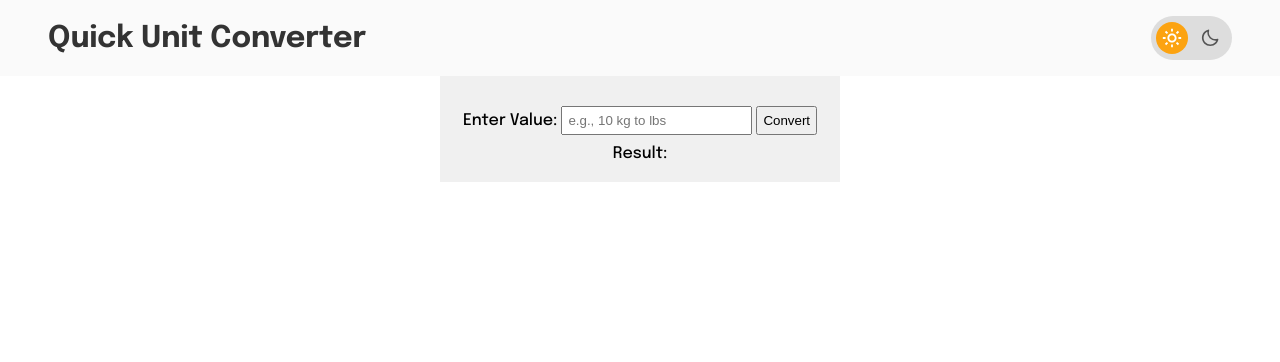
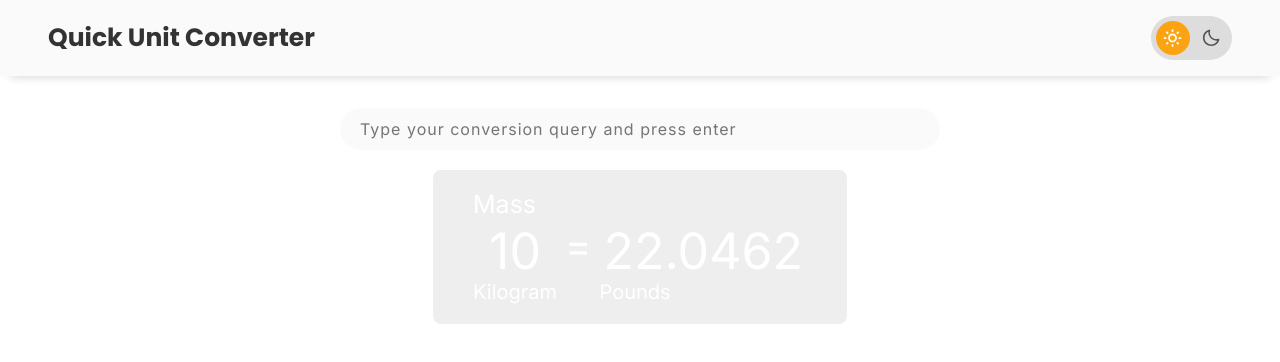
Before and after one commit to TechFullStackERS/quick-unit-converter, a plain HTML site: page src/index.html in a window 1280 px wide. Drawn offline with Linux system fonts and the light colour scheme.

Commit message:
styling WIP

```diff
--- a/src/css/styles.css
+++ b/src/css/styles.css
@@ -1,32 +1,41 @@
-/* @import './normalize.css'; */
-@import url("https://fonts.googleapis.com/css2?family=Epilogue:wght@100;500;700&display=swap");
+@import "./normalize.css";
+@import url("https://fonts.googleapis.com/css2?family=Poppins:wght@100;500;700&display=swap");
+@import url("https://fonts.googleapis.com/css2?family=Inter:wght@100;400&display=swap");
 
 :root[data-theme="light"] {
-	--body-bg: #fff;
-	--switch-circle-bg: 0.5rem;
 	--nav-bg: #fafafa;
 	--nav-text: #333;
-	--mode-sw-bg: #ddd;
-	--mode-sw-bef-bg: #fca311;
-	--light-fill: #fff;
-	--dark-fill: #555;
+	--mode-switcher-bg: #ddd;
+	--mode-switcher-circle-position: 0.5rem;
+	--mode-switcher-circle-bg: #fca311;
+	--mode-switcher-icon-fill-light: #fff;
+	--mode-switcher-icon-fill-dark: #555;
+
+	--body-bg: #fff;
+	--card-bg: #eee;
+	--card-text: #fff;
+	--input-bg: #fafafa;
+	--input-text: #333;
 }
 
 :root[data-theme="dark"] {
-	--body-bg: #292929;
-	--switch-circle-bg: 4.3rem;
 	--nav-bg: #202124;
 	--nav-text: #eee;
-	--mode-sw-bg: #333;
-	--mode-sw-bef-bg: #222;
-	--light-fill: #999;
-	--dark-fill: #fff;
+	--mode-switcher-bg: #333;
+	--mode-switcher-circle-position: 4.3rem;
+	--mode-switcher-circle-bg: #222;
+	--mode-switcher-icon-fill-light: #999;
+	--mode-switcher-icon-fill-dark: #fff;
+
+	--body-bg: #292929;
+	--card-bg: #222;
+	--card-text: #eee;
+	--input-bg: #333;
+	--input-text: #fff;
 }
 
 :root {
 	--transition-time: 0s;
-	--default-transition: color var(--transition-time) ease-in-out, background-color var(--transition-time) ease-in-out,
-		border-color var(--transition-time) ease-in-out, fill var(--transition-time) ease-in-out, transform var(--transition-time) ease-in-out;
 }
 
 * {
@@ -43,45 +52,61 @@ html {
 body {
 	min-height: 100dvh;
 	min-height: 100vh;
-	font-family: "Epilogue", sans-serif;
+	font-family: "Inter", sans-serif;
 	font-size: 1.6rem;
 	background-color: var(--body-bg);
 }
 
-nav {
-	padding: 1em 3em;
+header {
 	display: flex;
 	color: var(--nav-text);
 	background-color: var(--nav-bg);
+	box-shadow: rgba(0, 0, 0, 0.2) 0px 10px 10px -10px;
+	justify-content: center;
+	font-family: "Poppins", sans-serif;
+}
+
+nav {
+	flex: 1;
+	max-width: 1400px;
+	padding: 1em 3em;
+	display: flex;
 	justify-content: space-between;
-    align-items: center;
+	align-items: center;
 }
 
 nav h1 {
-	font-size: 3rem;
+	font-size: 2.5rem;
+	margin: 0;
 }
 
 #mode-switcher {
 	display: flex;
 	cursor: pointer;
-	background-color: var(--mode-sw-bg);
+	background-color: var(--mode-switcher-bg);
 	border-radius: 50px;
 	align-items: center;
+	justify-content: center;
 	padding: 1rem;
 	gap: 1.3rem;
 	position: relative;
-	transition: var(--default-transition);
+	transition:
+		color var(--transition-time) ease-in-out,
+		background-color var(--transition-time) ease-in-out,
+		border-color var(--transition-time) ease-in-out,
+		fill var(--transition-time) ease-in-out,
+		transform var(--transition-time) ease-in-out;
 }
 
 #mode-switcher::before {
 	content: "";
-	height: 2em;
-	width: 2em;
+	height: 2.1em;
+	width: 2.1em;
 	left: 0;
-	transform: translateX(var(--switch-circle-bg));
+	transform: translateX(var(--mode-switcher-circle-position));
 	transition: var(--default-transition);
 	border-radius: 50px;
-	background-color: var(--mode-sw-bef-bg);
+	background-color: var(--mode-switcher-circle-bg);
 	position: absolute;
 	z-index: 0;
 }
@@ -92,29 +117,62 @@ nav h1 {
 }
 
 #light {
-	fill: var(--light-fill);
-    padding: 0 2px 0 0;
+	fill: var(--mode-switcher-icon-fill-light);
+	padding: 0 2px 0 1px;
 }
 
 #dark {
-	fill: var(--dark-fill);
-    padding: 2px;
+	fill: var(--mode-switcher-icon-fill-dark);
+	padding: 2px 0 2px 2px;
+}
+
+main {
+	display: flex;
+	flex-direction: column;
+	max-width: 1400px;
+	align-items: center;
+	margin: 32px auto 0;
+}
+
+input {
+	width: 60rem;
+	background-color: var(--input-bg);
+	color: var(--input-text);
+	border-width: 0;
+	border-radius: 24px;
+	padding: 12px 20px;
+	letter-spacing: 1px;
 }
 
 .container {
-	max-width: 400px;
-	margin: 0 auto;
-	text-align: center;
-	padding: 20px;
-	background-color: #f0f0f0;
-}
-
-input[type="text"],
-button {
-	margin: 10px 0;
-	padding: 5px;
+	flex: 1;
+	border-radius: 8px;
+	padding: 20px 40px;
+	margin: 20px 0;
+	background-color: var(--card-bg);
+	color: var(--card-text);
 }
 
 button {
 	cursor: pointer;
 }
+
+.type {
+    font-size: 2.5rem;
+    margin: 0 0 4px;
+}
+
+.value {
+    text-align: center;
+	font-size: 5rem;
+	padding: 0 4px;
+}
+
+.equal {
+	font-size: 4rem;
+	padding: 0 8px;
+}
+
+.unit {
+    font-size: 2rem;
+}
--- a/src/index.html
+++ b/src/index.html
@@ -38,12 +38,23 @@
         </nav>
     </header>
 	<body>
-		<div class="container">
-			<label for="input">Enter Value:</label>
-			<input type="text" id="input" placeholder="e.g., 10 kg to lbs" />
-			<button id="convert">Convert</button>
-			<p id="result">Result:</p>
-		</div>
+        <main>
+            <input type="text" id="input" placeholder="Type your conversion query and press enter " />
+            <div class="container">
+                <p class="type">Mass</p>
+                <div style="display: flex;">
+                    <div>
+                        <p class="value">10</p>
+                        <p class="unit">Kilogram</p>
+                    </div>
+                    <p class="equal">=</p>
+                    <div>
+                        <p class="value">22.0462</p>
+                        <p class="unit">Pounds</p>
+                    </div>
+                </div>
+            </div>
+		</main>
 		<script src="js/calculation.js"></script>
 	</body>
 </html>
```
